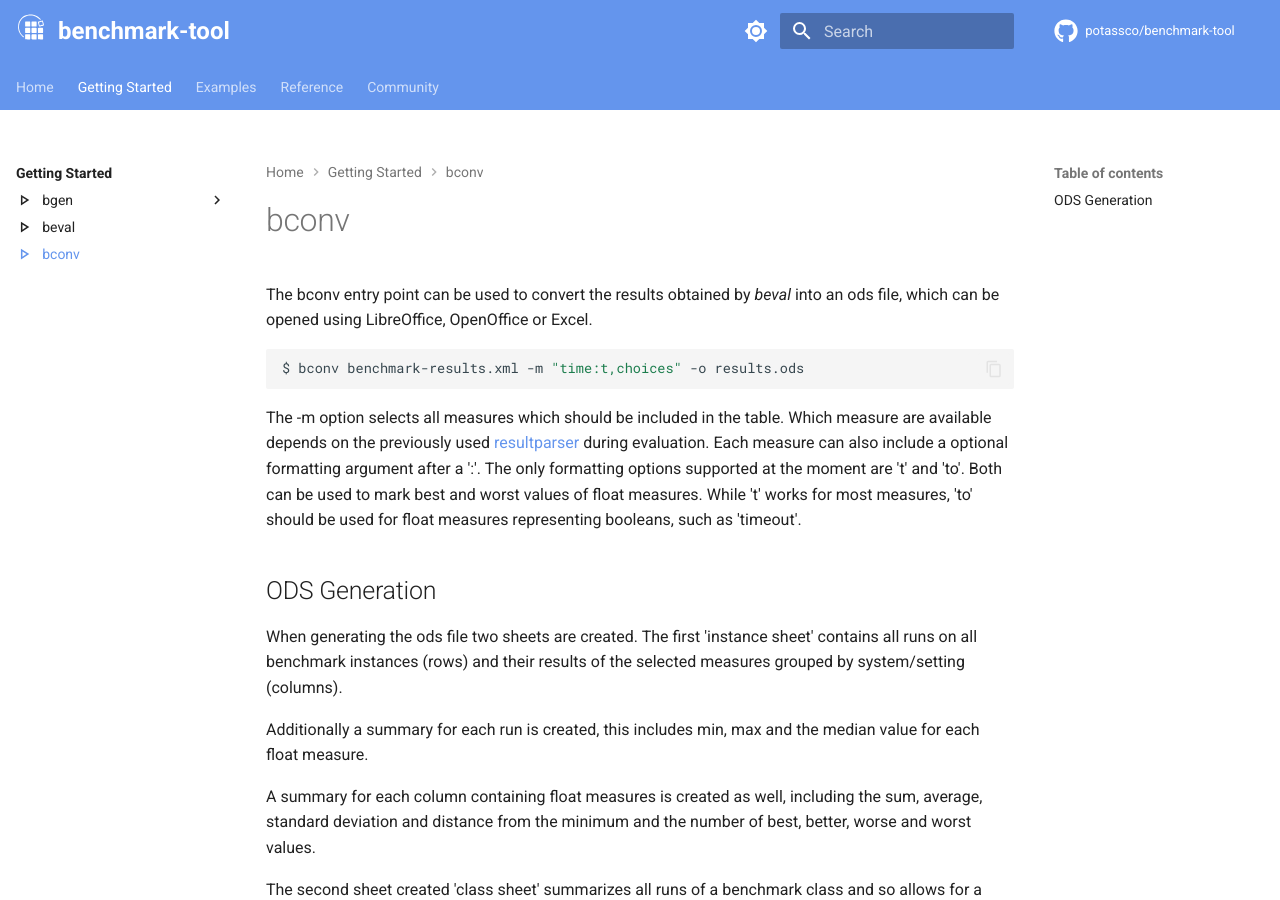
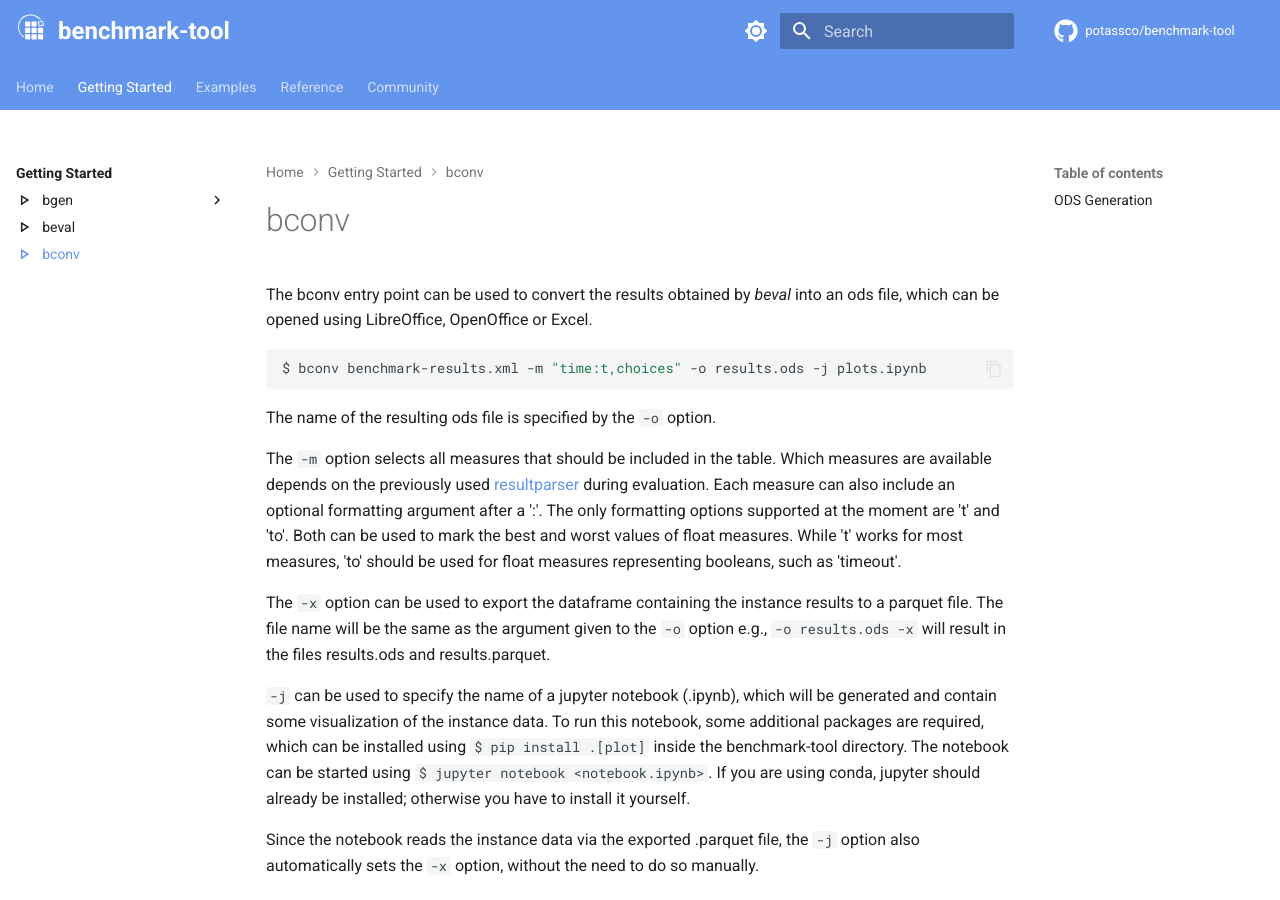
Before and after one commit to potassco/benchmark-tool, an MkDocs documentation site: the page built from docs/getting_started/bconv/index.md, in a window 1280 px wide and 900 px high. Built offline with MkDocs 1.6.1 and Material for MkDocs 9.7.7, drawn with Linux system fonts in a browser that asks for light colours; comment, search, counter and statistics services are not loaded.

Commit message:
Update documentation

````diff
--- a/docs/getting_started/bconv/index.md
+++ b/docs/getting_started/bconv/index.md
@@ -8,10 +8,18 @@ icon: "material/play-outline"
 The bconv entry point can be used to convert the results obtained by *beval* into an ods file, which can be opened using LibreOffice, OpenOffice or Excel.
 
 ```bash
-$ bconv benchmark-results.xml -m "time:t,choices" -o results.ods
+$ bconv benchmark-results.xml -m "time:t,choices" -o results.ods -j plots.ipynb
 ```
 
-The -m option selects all measures which should be included in the table. Which measure are available depends on the previously used [resultparser](../beval/index.md#resultparser) during evaluation. Each measure can also include a optional formatting argument after a ':'. The only formatting options supported at the moment are 't' and 'to'. Both can be used to mark best and worst values of float measures. While 't' works for most measures, 'to' should be used for float measures representing booleans, such as 'timeout'.
+The name of the resulting ods file is specified by the `-o` option.
+
+The `-m` option selects all measures that should be included in the table. Which measures are available depends on the previously used [resultparser](../beval/index.md#resultparser) during evaluation. Each measure can also include an optional formatting argument after a ':'. The only formatting options supported at the moment are 't' and 'to'. Both can be used to mark the best and worst values of float measures. While 't' works for most measures, 'to' should be used for float measures representing booleans, such as 'timeout'.
+
+The `-x` option can be used to export the dataframe containing the instance results to a parquet file. The file name will be the same as the argument given to the `-o` option e.g., `-o results.ods -x` will result in the files results.ods and results.parquet.
+
+`-j` can be used to specify the name of a jupyter notebook (.ipynb), which will be generated and contain some visualization of the instance data. To run this notebook, some additional packages are required, which can be installed using `$ pip install .[plot]` inside the benchmark-tool directory. The notebook can be started using `$ jupyter notebook <notebook.ipynb>`. If you are using conda, jupyter should already be installed; otherwise you have to install it yourself.
+
+Since the notebook reads the instance data via the exported .parquet file, the `-j` option also automatically sets the `-x` option, without the need to do so manually.
 
 ## ODS Generation
 
````
